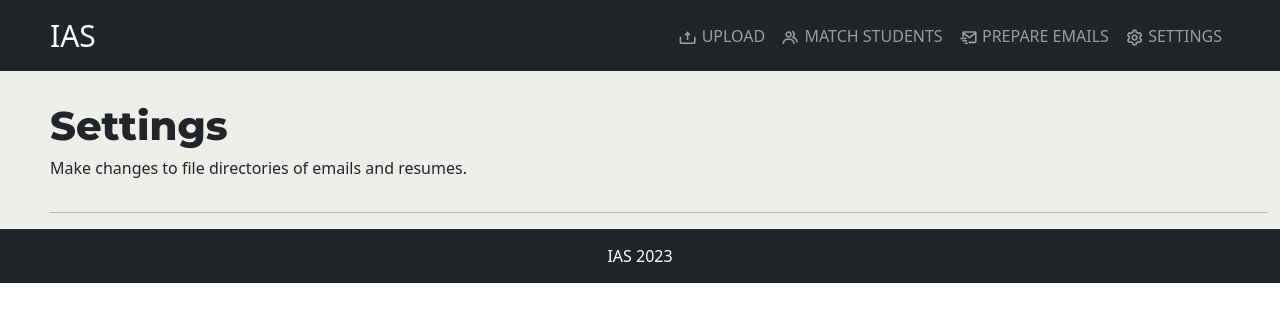
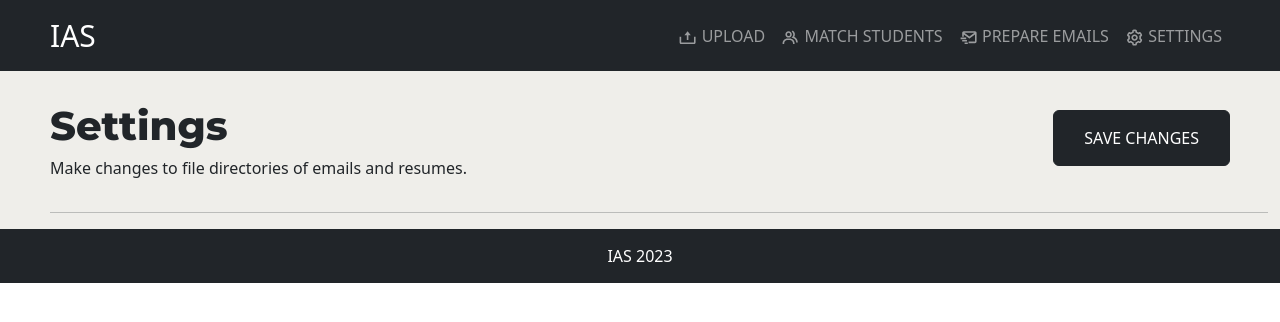
Before and after one commit to devops-assignment1-team1/ias, a React (Create React App) app in the folder frontend/: page /Settings in a window 1280 px wide. Shown: the top 322 px of the page. Built offline with nearby package versions, Linux system fonts and the light colour scheme.

Commit message:
Add save changes button component

```diff
--- a/frontend/src/pages/Settings.js
+++ b/frontend/src/pages/Settings.js
@@ -16,6 +16,11 @@ function Settings() {
                     <Title>Settings</Title>
                     <p>Make changes to file directories of emails and resumes.</p>
                 </div>
+
+                {/* Save Changes */}
+                <div className="col justify-content-center align-self-center" style={{textAlign:"end", paddingRight:"50px" }}>
+                    <Button id="save-btn" variant="dark" style={{padding:"15px 30px"}}>SAVE CHANGES</Button>
+                </div>
             </div>
             <hr />
         </div>
```
